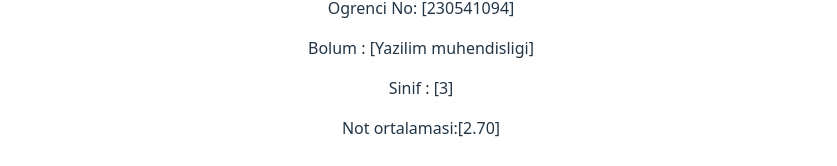
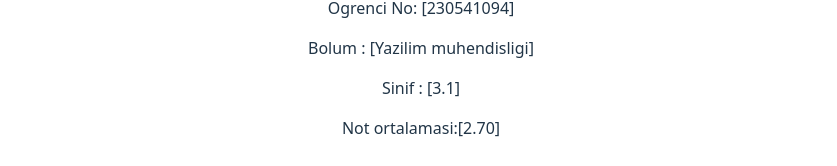
Before and after one commit to Bugraalgan/labuygulamalari, a React (Vite) app: page / in a window 1280 px wide. Shown: the part 434-600 px from the top of the page, without its empty margins (219-1056 px from the left). Built offline with nearby package versions, Linux system fonts and the light colour scheme.

Commit message:
feat: add personal details to homepage

```diff
--- a/src/App.tsx
+++ b/src/App.tsx
@@ -12,7 +12,7 @@ return (
 <p>Ad Soyad: [Buğra ALGAN ]</p>
 <p>Ogrenci No: [230541094]</p>
 <p>Bolum : [Yazilim muhendisligi]</p>
-<p>Sinif : [3]</p>
+<p>Sinif : [3.1]</p>
 <p>Not ortalamasi:[2.70]</p>
 </div>
 )
```
